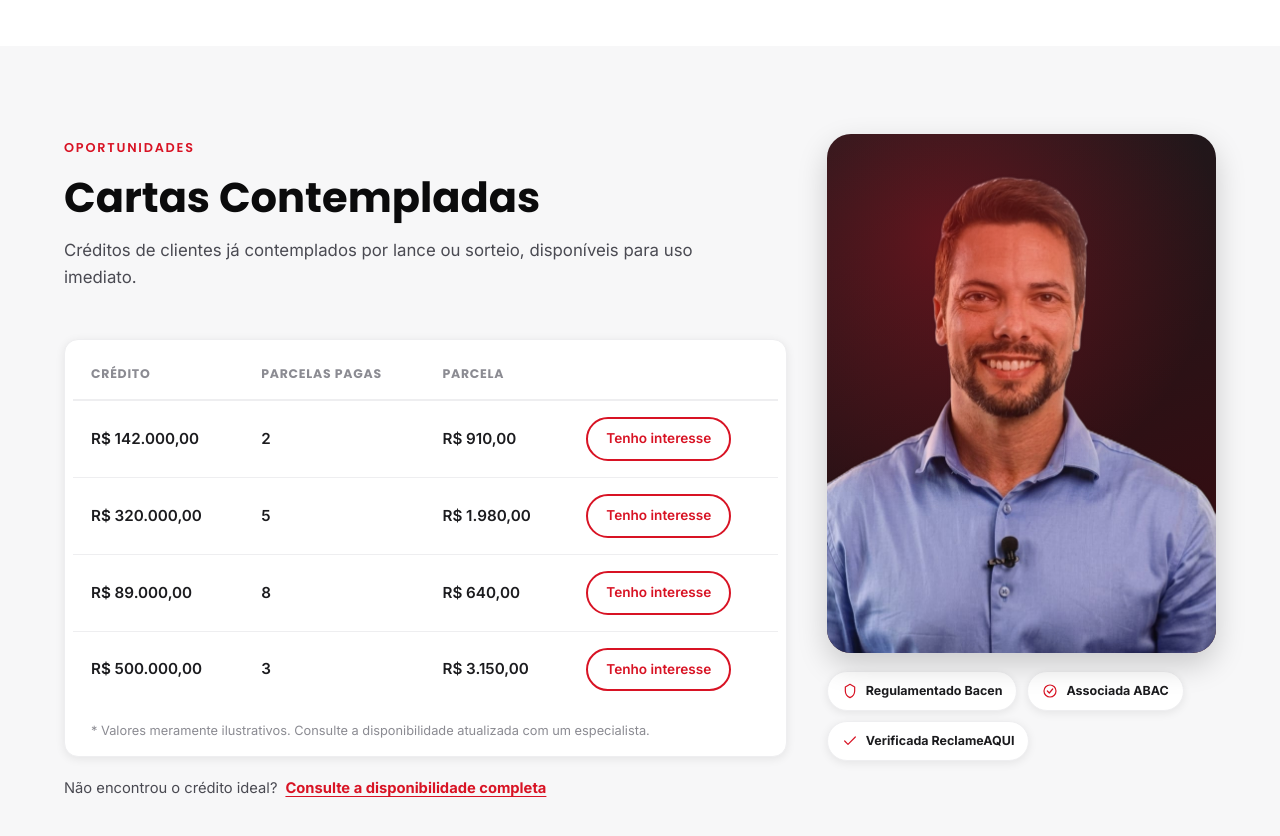
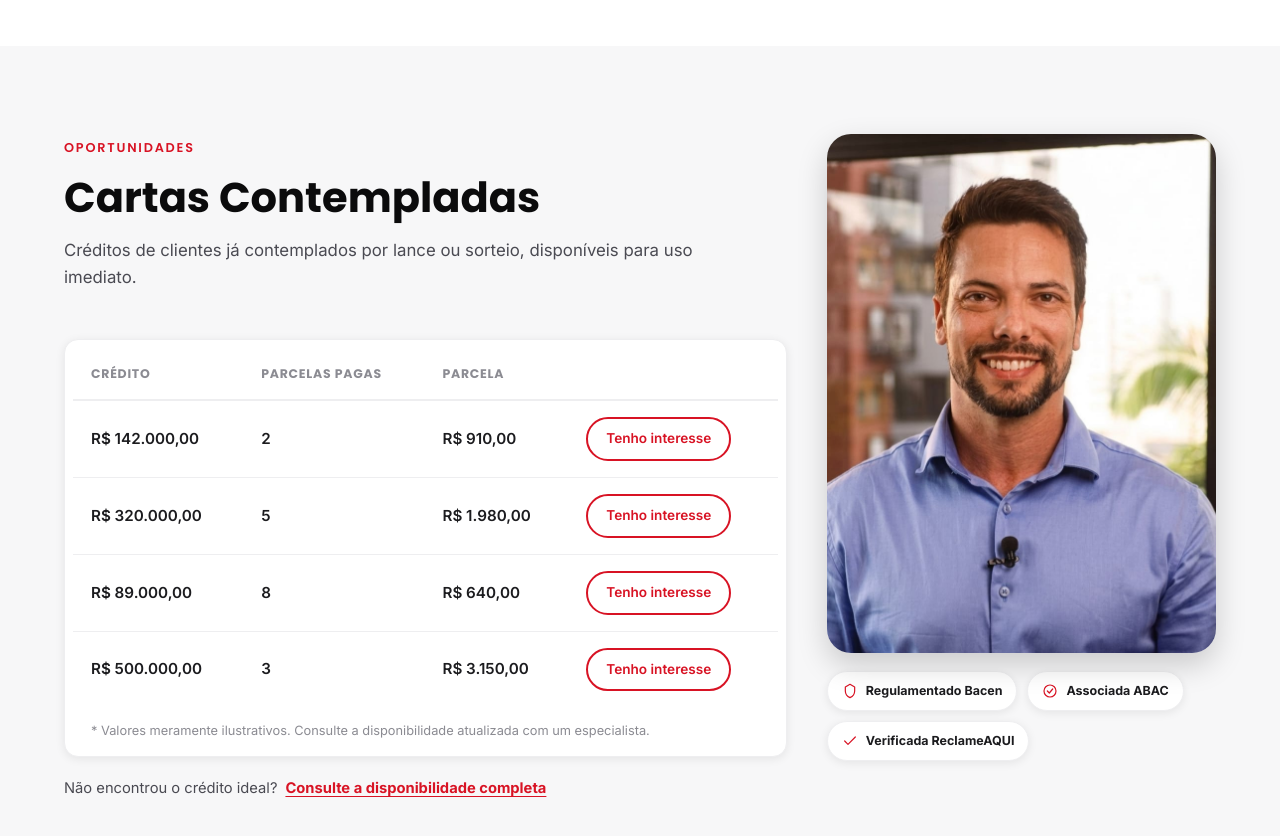
Before and after one commit to sylcomtech/landingpage-rp-consultoria, a website: page index.html in a window 1280 px wide. Shown: the part 3620-4456 px from the top of the page. Drawn offline with Linux system fonts and the light colour scheme.

Commit message:
feat: usar foto original do especialista (com fundo)
Troca a foto do card em #contempladas para a versao original com
fundo (assets/img/Rapha.jpeg), a pedido do cliente. Remove o overlay
gradiente vermelho que havia sido pensado para a versao com fundo
transparente, ja que a foto agora tem fundo proprio.

```diff
--- a/assets/css/style.css
+++ b/assets/css/style.css
@@ -802,18 +802,9 @@ h4 {
 .photo-frame {
   aspect-ratio: 3 / 4;
   border-radius: var(--radius-lg);
-  background: linear-gradient(160deg, #1a1a1d 0%, #3a0a0f 100%);
   overflow: hidden;
   position: relative;
   box-shadow: var(--shadow-md);
-}
-
-.photo-frame::after {
-  content: "";
-  position: absolute;
-  inset: 0;
-  background: radial-gradient(circle at 30% 20%, rgba(216, 19, 36, 0.35), transparent 55%);
-  pointer-events: none;
 }
 
 .photo-frame img {
--- a/index.html
+++ b/index.html
@@ -343,7 +343,7 @@
 
         <div class="contempladas__photo-col">
           <div class="photo-frame">
-            <img src="assets/img/rapha-especialista.png" alt="Especialista RP Consultoria | HS Consórcios" loading="lazy" />
+            <img src="assets/img/Rapha.jpeg" alt="Especialista RP Consultoria | HS Consórcios" loading="lazy" />
           </div>
 
           <div class="trust-chips">
```
Also changed, not shown: README.md.
